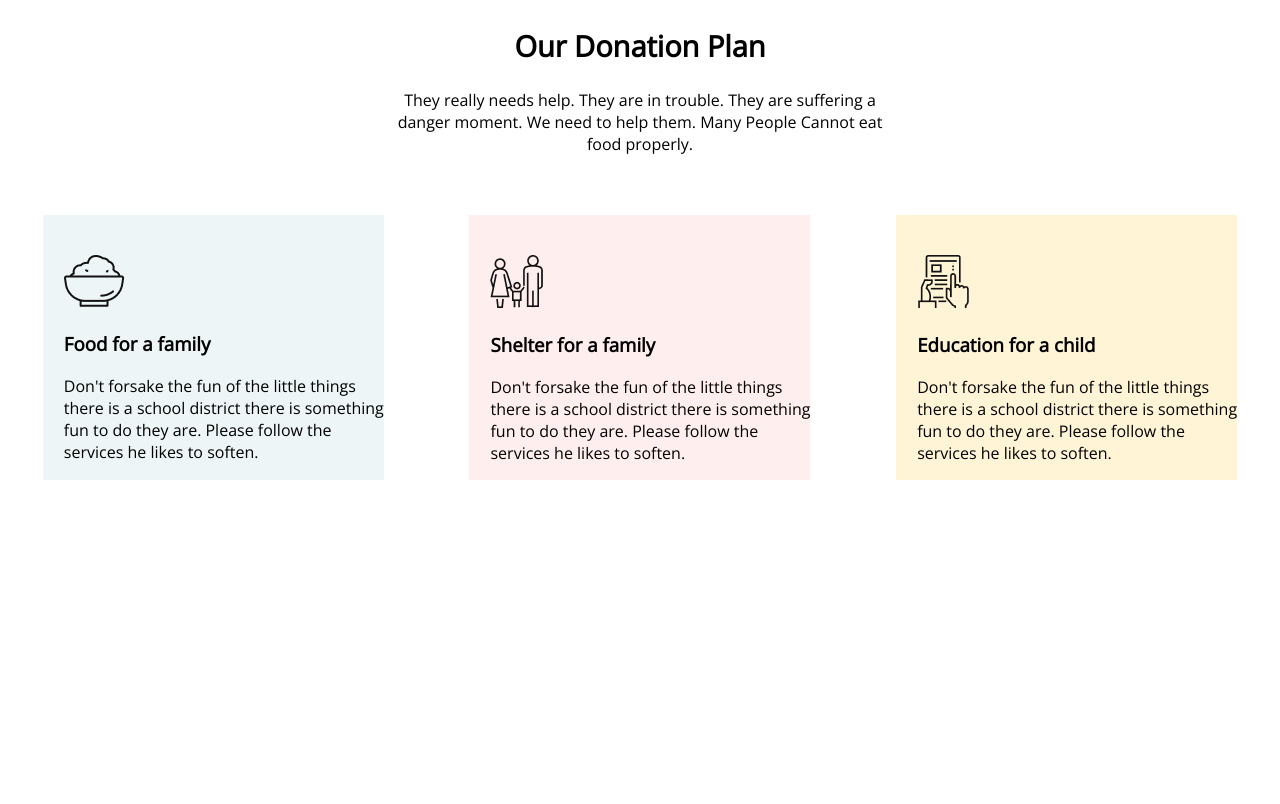
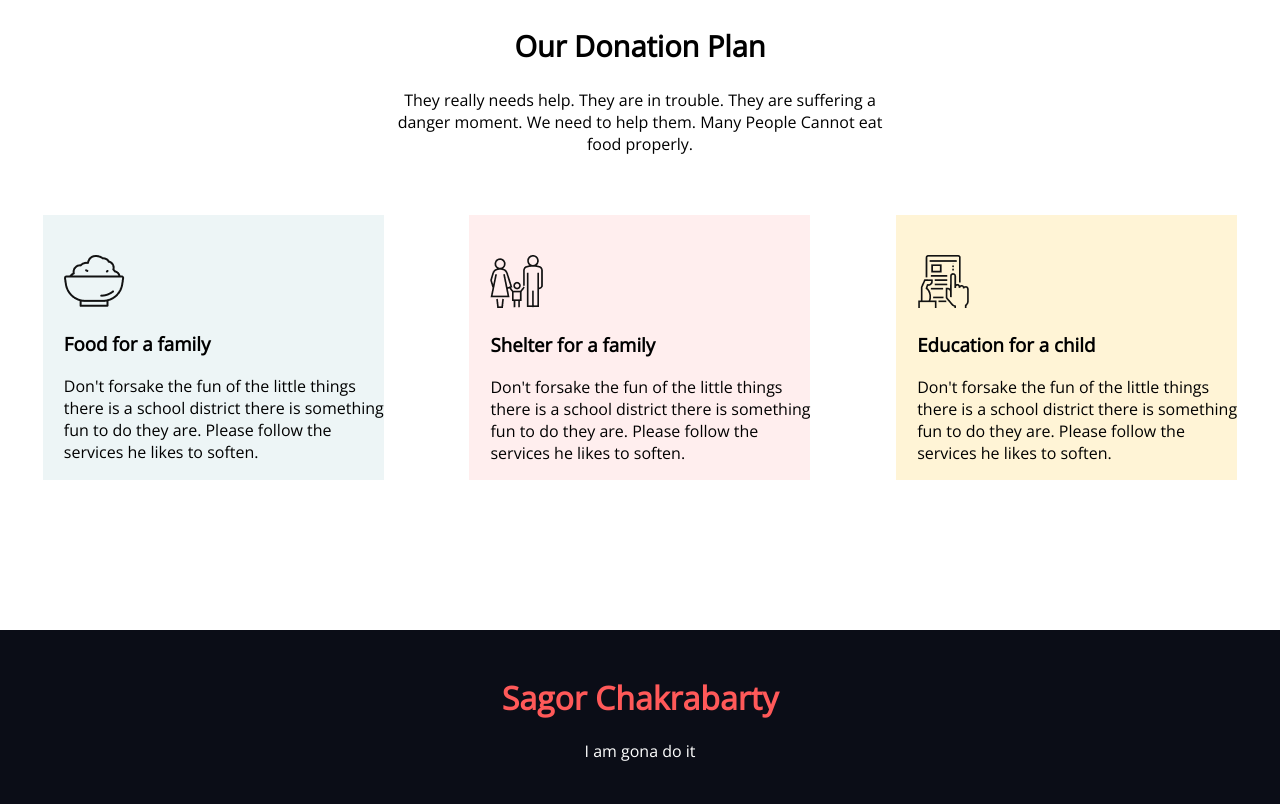
Before and after one commit to sagor729/pro-hero-first-assigment, a plain HTML site: page index.html in a window 1280 px wide. Shown: the part 1224-2028 px from the top of the page. Before the commit the page ends 1704 px from the top, so only its background shows below. Drawn offline with nearby package versions, Linux system fonts and the light colour scheme.

Commit message:
enough for today

```diff
--- a/css/style.css
+++ b/css/style.css
@@ -139,3 +139,20 @@ body {
 .dcs3 {
     background: #FFF4D6;
 }
+
+footer {
+    color: white;
+    background-color: #0B0D17;
+    text-align: center;
+    height: 150px;
+    padding-top: 24px;
+    margin-top: 150px;
+}
+
+footer h1 {
+    color: #FF5959;
+}
+
+footer p {
+    color: white;
+}
--- a/index.html
+++ b/index.html
@@ -9,6 +9,7 @@
     <link rel="preconnect" href="https://fonts.googleapis.com">
     <link rel="preconnect" href="https://fonts.gstatic.com" crossorigin>
     <link href="https://fonts.googleapis.com/css2?family=Open+Sans&display=swap" rel="stylesheet">
+
     <title>Donate For Humanity</title>
 </head>
 
@@ -76,5 +77,9 @@
     </div>
 
 </body>
+<footer>
+    <h1>Sagor Chakrabarty</h1>
+    <p>I am gona do it</p>
+</footer>
 
 </html>
```
